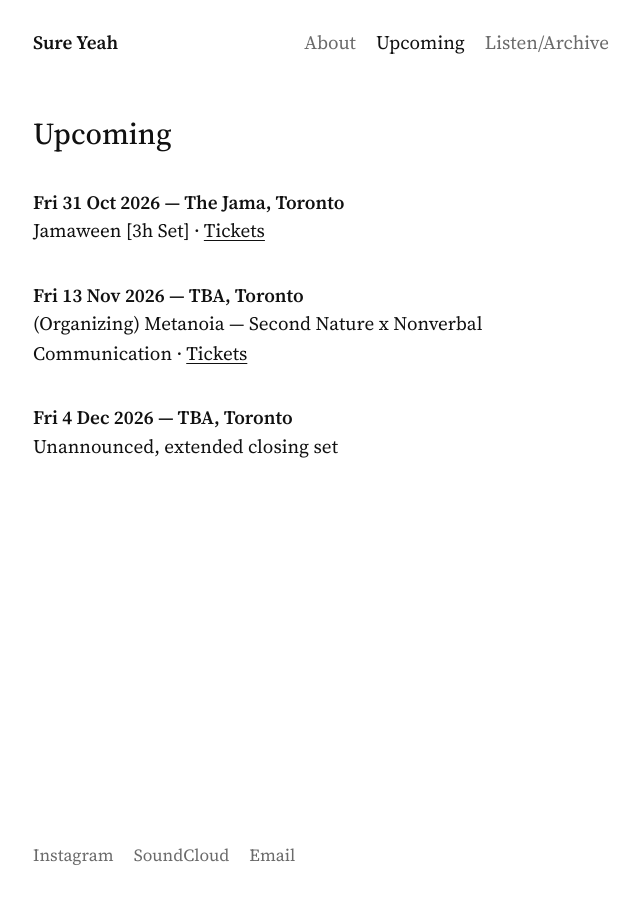
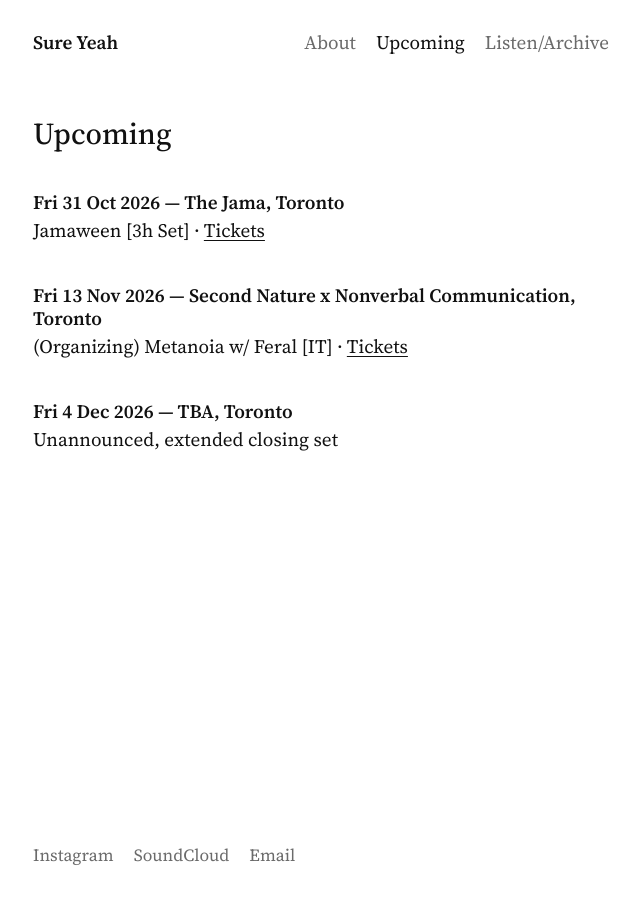
Before and after one commit to surya-krishnan/surya-krishnan.github.io, a Jekyll site: the page built from upcoming.md, in a window 1280 px wide. Shown: the whole page, without its empty margins (319-959 px from the left). Built offline with Jekyll 4.4.1, drawn with Linux system fonts in a browser that asks for light colours.

Commit message:
fix: improve upcoming headers

```diff
--- a/upcoming.md
+++ b/upcoming.md
@@ -7,8 +7,8 @@ permalink: /upcoming/
 ### Fri 31 Oct 2026 — The Jama, Toronto
 Jamaween [3h Set] · [Tickets](https://www.zeffy.com/en-CA/ticketing/halloween-haunted-house)
 
-### Fri 13 Nov 2026 — TBA, Toronto
-(Organizing) Metanoia — Second Nature x Nonverbal Communication · [Tickets](https://ra.co/events/2550566)
+### Fri 13 Nov 2026 — Second Nature x Nonverbal Communication, Toronto
+(Organizing) Metanoia w/ Feral [IT] · [Tickets](https://ra.co/events/2550566)
 
 ### Fri 4 Dec 2026 — TBA, Toronto
 Unannounced, extended closing set
```
